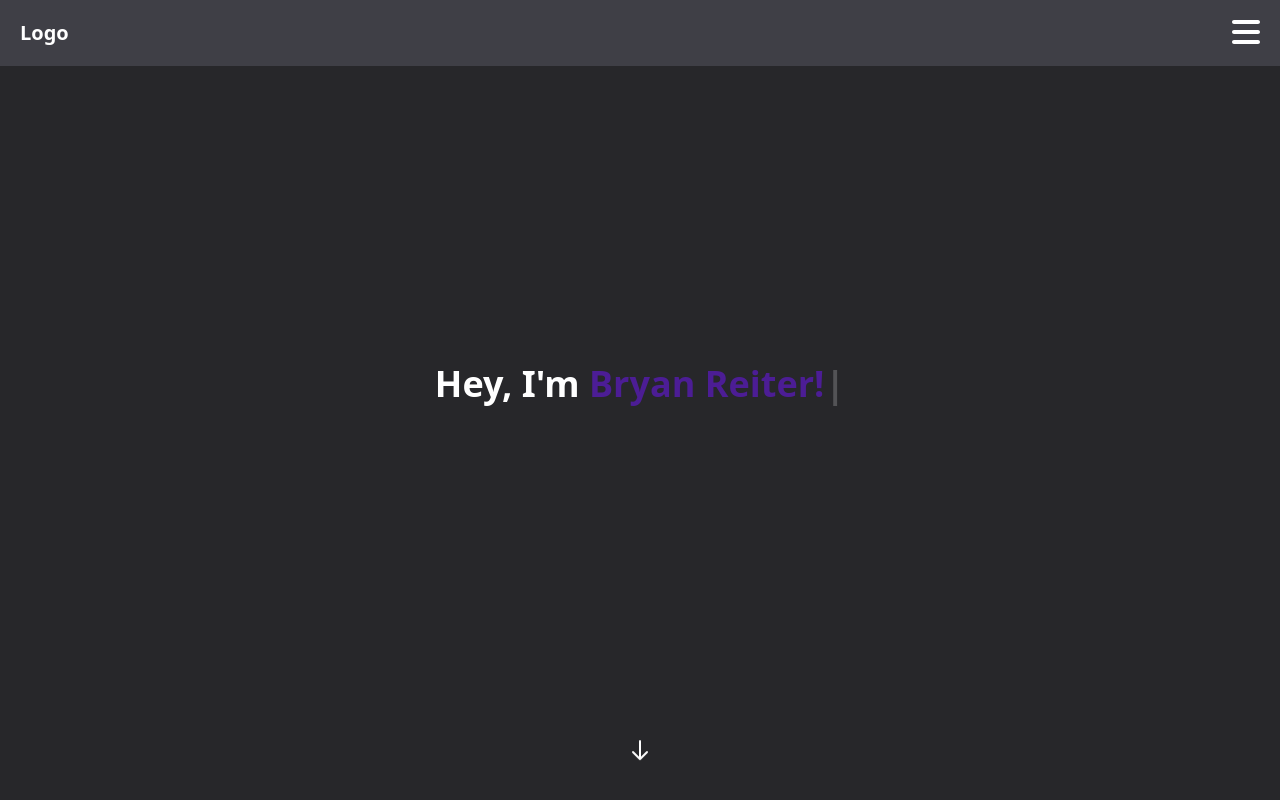
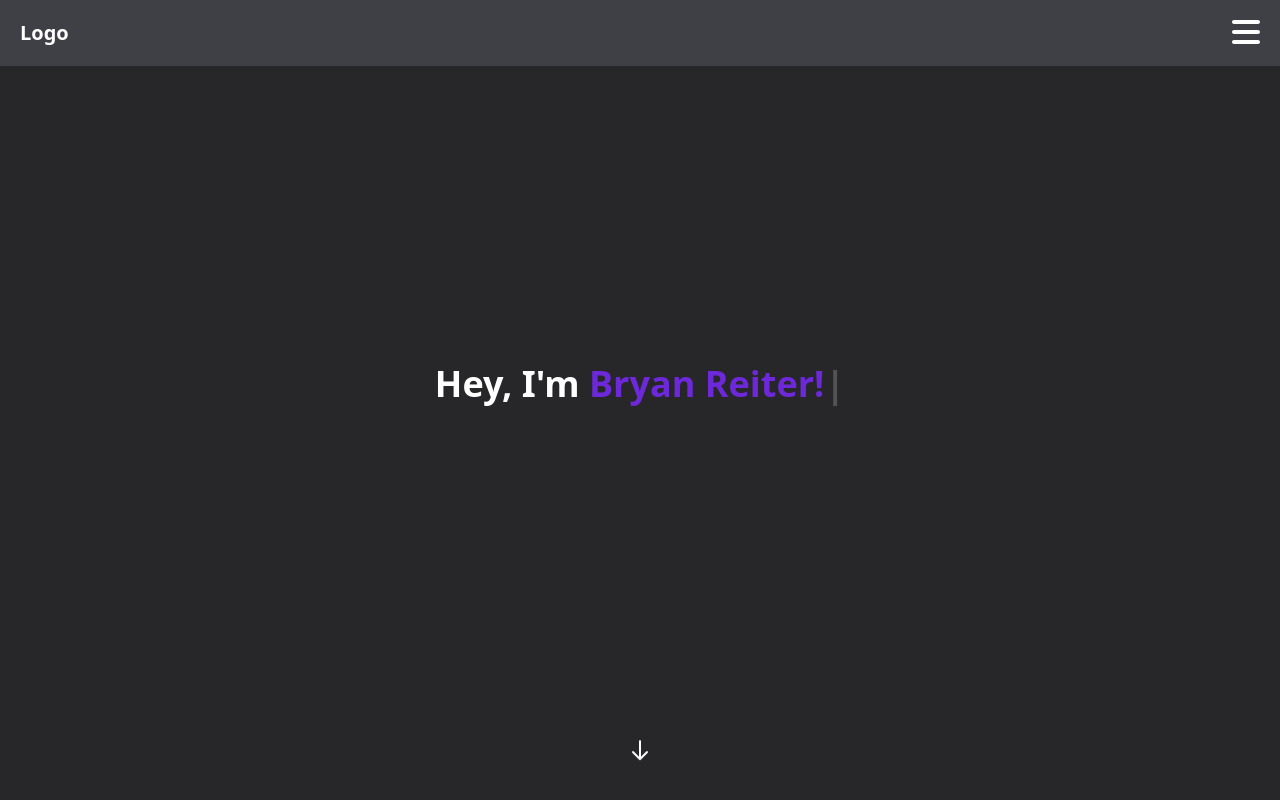
Before and after one commit to bryanreiter/personal-site, a Next.js app in the folder personal-site/: page / in a window 1280 px wide. Shown: the top 800 px of the page. Built offline with nearby package versions, Linux system fonts and the light colour scheme.

Commit message:
changed color of name and added scroll snapping

```diff
--- a/personal-site/src/components/Intro.js
+++ b/personal-site/src/components/Intro.js
@@ -12,7 +12,7 @@ export default function Intro() {
             onInit={(typewriter) => {
               typewriter
                 .typeString(
-                  `Hey, I'm <span style="color: #4c1d95;">Bryan Reiter!</span>`
+                  `Hey, I'm <span style="color: #6d28d9;">Bryan Reiter!</span>`
                 )
                 .callFunction(() => {})
                 .start();
--- a/personal-site/src/styles/globals.css
+++ b/personal-site/src/styles/globals.css
@@ -31,3 +31,13 @@ body {
     text-wrap: balance;
   }
 }
+
+html{
+  scroll-snap-type: y mandatory;
+}
+
+section{
+  height: 100vh;
+  scroll-snap-align: start;
+  scroll-snap-stop: always;
+}
```
